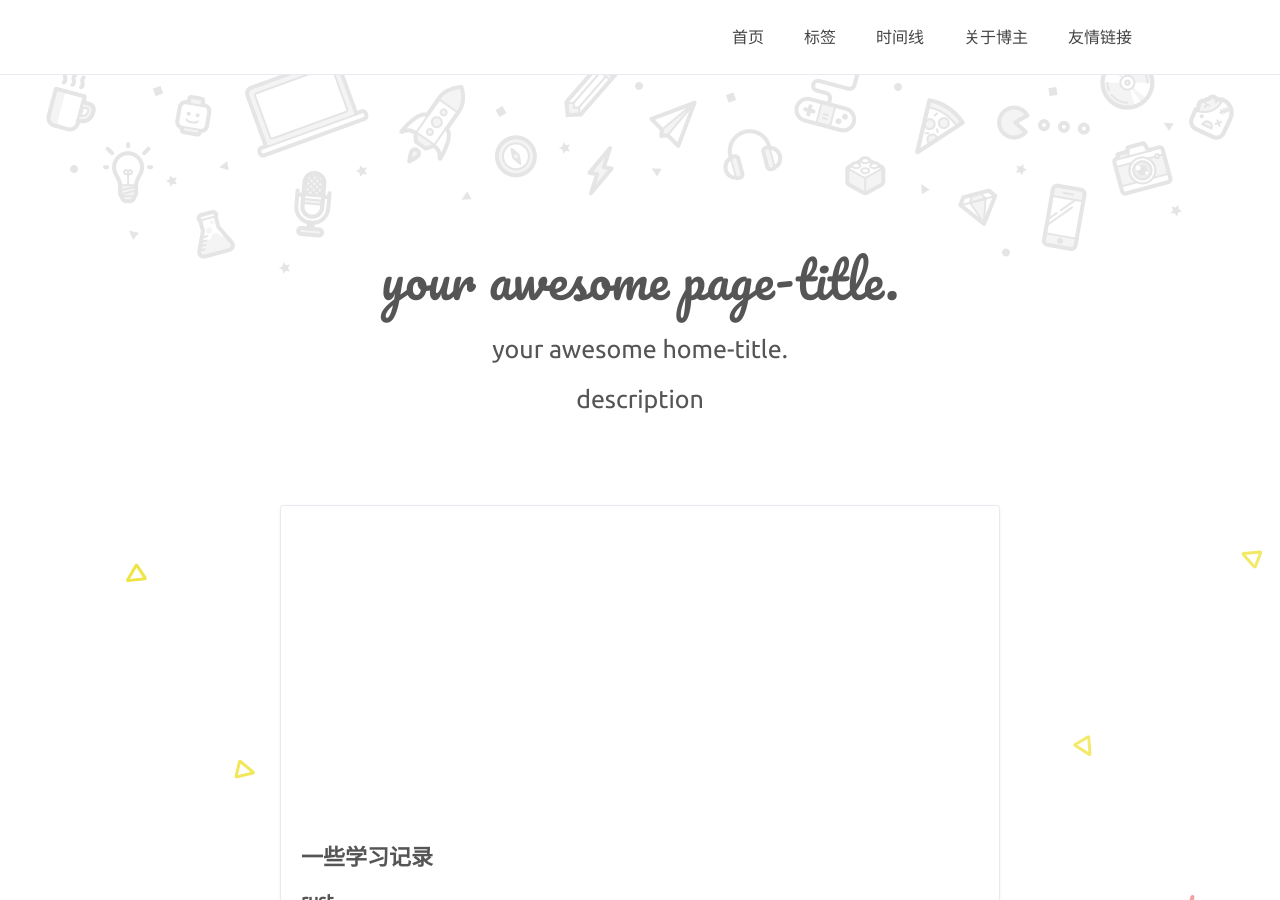
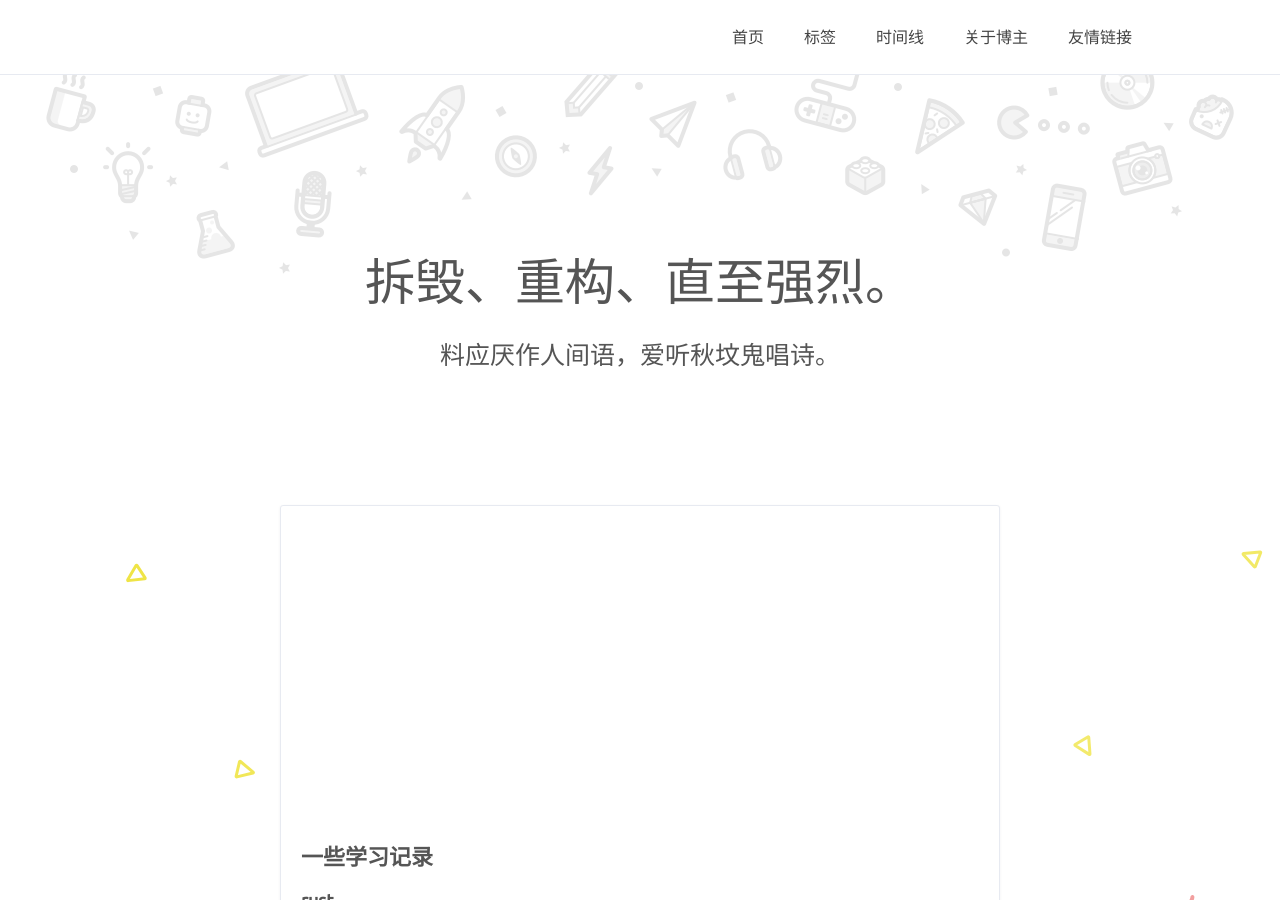
Before and after one commit to 1325927765/1325927765.github.io, a Jekyll site: the page built from index.html, in a window 1280 px wide and 900 px high. Built offline with Jekyll 4.4.1, drawn with Linux system fonts in a browser that asks for light colours.

Commit message:
modified:   index.html

```diff
--- a/index.html
+++ b/index.html
@@ -1,9 +1,9 @@
 ---
 layout: default
-title: your awesome title
-page-title: your awesome page-title.
-home-title: your awesome home-title.
-description: description
+title: 记录用小站
+page-title: 拆毁、重构、直至强烈。
+home-title: 料应厌作人间语，爱听秋坟鬼唱诗。
+description:
 ---
 
 {% include header.html %}
```
